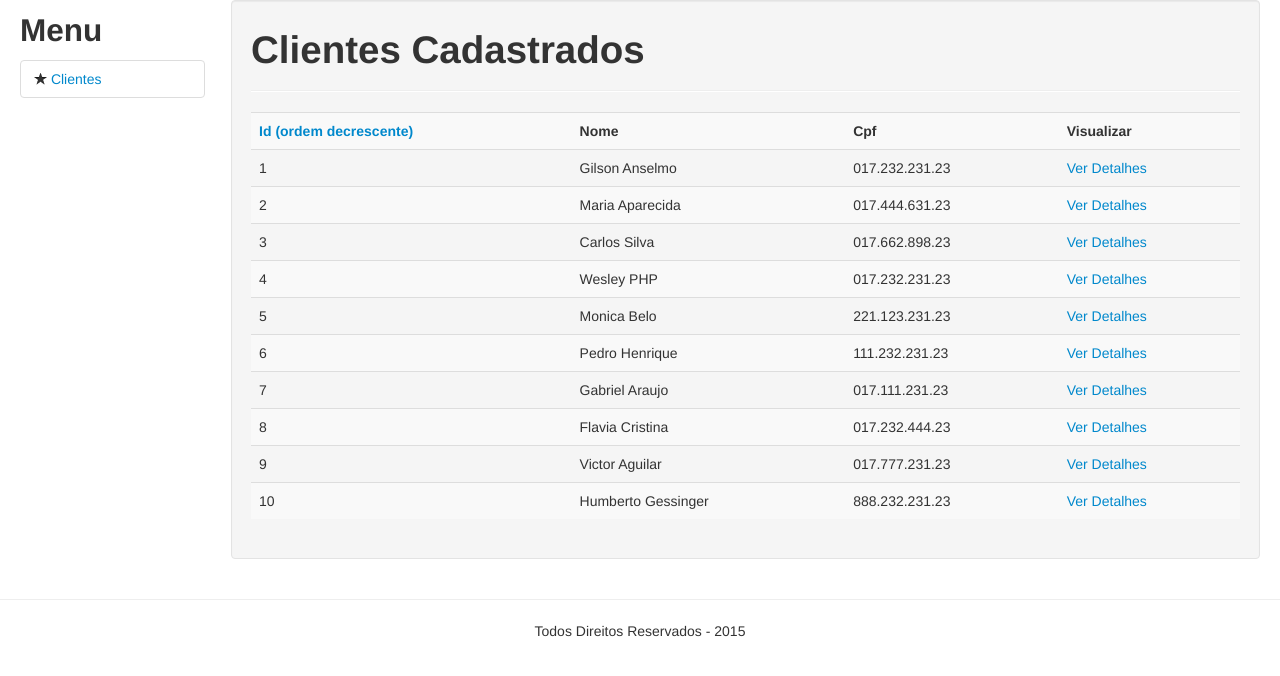
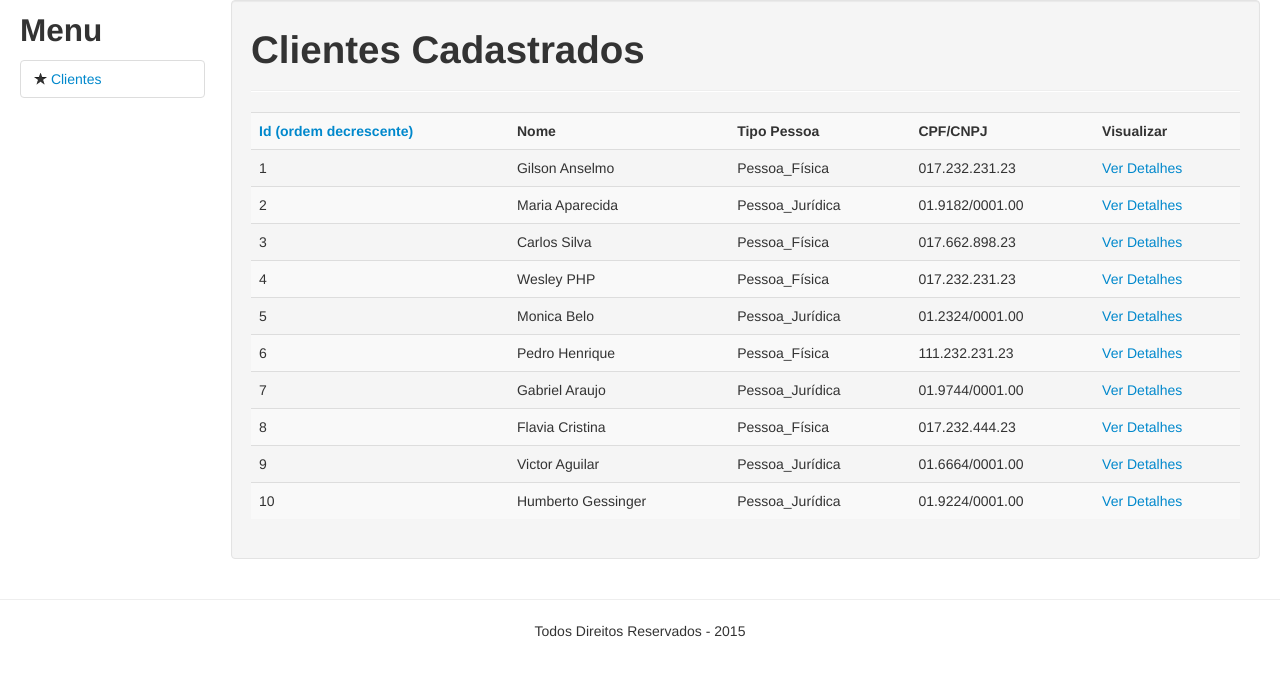
Before and after one commit to gilsonDNA/phpPOO, a PHP site: page /listClientes.php?ordem=1 in a window 1280 px wide. Shown: the part 82-758 px from the top of the page. Run offline with PHP 8.4, Linux system fonts and the light colour scheme; some libraries are stand-ins or nearby versions.

Commit message:
Interfaces Pessoa Fisica e Pessoa Jurica

```diff
--- a/admin/cliente/clienteDAO.php
+++ /dev/null
@@ -1,21 +0,0 @@
-<?php
-    include "Cliente.php";
-
-    //metodo que cria um array de clientes, gerando dados fictícios para o mesmo
-    function getListClientes()
-    {
-
-        $arrayClientes = array();
-        $arrayClientes[0] = new Cliente(1, "Gilson Anselmo", "017.232.231.23");
-        $arrayClientes[1] = new Cliente(2, "Maria Aparecida", "017.444.631.23");
-        $arrayClientes[2] = new Cliente(3, "Carlos Silva", "017.662.898.23");
-        $arrayClientes[3] = new Cliente(4, "Wesley PHP", "017.232.231.23");
-        $arrayClientes[4] = new Cliente(5, "Monica Belo", "221.123.231.23");
-        $arrayClientes[5] = new Cliente(6, "Pedro Henrique", "111.232.231.23");
-        $arrayClientes[6] = new Cliente(7, "Gabriel Araujo", "017.111.231.23");
-        $arrayClientes[7] = new Cliente(8, "Flavia Cristina", "017.232.444.23");
-        $arrayClientes[8] = new Cliente(9, "Victor Aguilar", "017.777.231.23");
-        $arrayClientes[9] = new Cliente(10, "Humberto Gessinger", "888.232.231.23");
-
-        return $arrayClientes;
-    }
--- a/index.php
+++ b/index.php
@@ -1,6 +1,6 @@
 <?php include_once("./pages/layout/header_padrao.php"); ?>
 
-<?php include __DIR__ . "/admin/cliente/clienteDAO.php"; ?>
+<?php include __DIR__ . "/src/cliente/clienteDAO.php"; ?>
 
 <?php include_once("./pages/layout/menu.php"); ?>
 
--- a/listClientes.php
+++ b/listClientes.php
@@ -1,7 +1,7 @@
 <!-- ESTE ARQUIVO LISTA TODOS OS CLIENTES DO ARRAY -->
 <?php
     include_once("./pages/layout/header_padrao.php");
-    include __DIR__ . "/admin/cliente/clienteDAO.php";
+    include __DIR__ . "/src/cliente/clienteDAO.php";
     include_once("./pages/layout/menu.php");
 ?>
 
@@ -30,7 +30,8 @@
                     <td><b><a href="listClientes.php?ordem=1" title="Clique para ordernar">Id (ordem crescente) </a></b></td>
                 <?php endif; ?>
                 <td><b>Nome</b></td>
-                <td><b>Cpf</b></td>
+                <td><b>Tipo Pessoa</b></td>
+                <td><b>CPF/CNPJ</b></td>
                 <td><b>Visualizar</b></td>
             </tr>
 
@@ -52,7 +53,8 @@
                     echo "<tr>";
                     echo "<td>" . $cliente->getId() . "</td>";
                     echo "<td>" . $cliente->getNome() . "</td>";
-                    echo "<td>" . $cliente->getCpf() . "</td>";
+                    echo "<td>". $cliente->returnTipoPessoa()."</td>";
+                    echo "<td>". $cliente->returnDoc() ."</td>";
                     echo "<td>";
                     echo "<a href='detalheCliente.php?key=" . $cliente->getId() . "' title='clique para acessar'>Ver Detalhes</a></td>";
                     echo "</td></tr>";
--- a/admin/cliente/Cliente.php
+++ b/src/cliente/Cliente.php
@@ -1,36 +1,61 @@
 <?php
+
+
 
 class Cliente {
 
     private $id;
     private $nome;
     private $email;
-    private $cpf;
     private $endereco;
+    private $tipoPessoa;
 
 
-    function __construct($id, $nome, $cpf)
+    function __construct($id, $nome, $tipoPessoa)
     {
         $this->id = $id;
         $this->nome = $nome;
-        $this->cpf = $cpf;
+        $this->tipoPessoa = $tipoPessoa;
+
     }
-
 
     /**
      * @return mixed
      */
-    public function getCpf()
+    public function getTipoPessoa()
     {
-        return $this->cpf;
+        return $this->tipoPessoa;
     }
 
     /**
-     * @param mixed $cpf
+     * @param mixed $tipoPessoa
      */
-    public function setCpf($cpf)
+    public function setTipoPessoa($tipoPessoa)
     {
-        $this->cpf = $cpf;
+        $this->tipoPessoa = $tipoPessoa;
+    }
+
+
+
+    public function returnTipoPessoa()
+    {
+
+        if($this->tipoPessoa instanceof PessoaFisica)
+        {
+            return "Pessoa_Física";
+        }else{
+            return "Pessoa_Jurídica";
+        }
+    }
+
+    public function returnDoc()
+    {
+        if($this->tipoPessoa instanceof PessoaFisica)
+        {
+            return $this->tipoPessoa->getCpf();
+        }else{
+            return $this->tipoPessoa->getCnpj();
+        }
     }
 
     /**
--- /dev/null
+++ b/src/cliente/ClienteVip.php
@@ -0,0 +1,10 @@
+<?php
+
+
+interface ClienteVip
+{
+
+    public function setGrau($quantEstrelas);
+    public function verificaTipoPessoa();
+
+}
--- /dev/null
+++ b/src/cliente/EnderecoCobranca.php
@@ -0,0 +1,7 @@
+<?php
+
+
+interface EnderecoCobranca {
+
+    public function addEnderecoCobranca($enderecoCobranca);
+}
--- /dev/null
+++ b/src/cliente/PessoaFisica.php
@@ -0,0 +1,96 @@
+<?php
+include_once "ClienteVip.php";
+include_once "EnderecoCobranca.php";
+
+class PessoaFisica implements ClienteVip, EnderecoCobranca
+{
+
+    private $cpf;
+    private $estrelas;
+    private $enderecoCobranca;
+
+
+    /**
+     * metodo Construtor
+     * @param $cpf
+     */
+    function __construct($cpf)
+    {
+        $this->cpf = $cpf;
+        $this->estrelas = 0;
+    }
+
+
+
+
+
+    public function setGrau($quantEstrelas)
+    {
+        $this->estrelas = $quantEstrelas;
+    }
+
+    public function verificaTipoPessoa()
+    {
+        return "Pessoa Física";
+
+    }
+
+
+    public function addEnderecoCobranca($enderecoCobranca)
+    {
+        $this->enderecoCobranca = $enderecoCobranca;
+    }
+
+
+
+    /**
+     * @return mixed
+     */
+    public function getCpf()
+    {
+        return $this->cpf;
+    }
+
+    /**
+     * @param mixed $cpf
+     */
+    public function setCpf($cpf)
+    {
+        $this->cpf = $cpf;
+    }
+
+    /**
+     * @return mixed
+     */
+    public function getEstrelas()
+    {
+        return $this->estrelas;
+    }
+
+    /**
+     * @param mixed $estrelas
+     */
+    public function setEstrelas($estrelas)
+    {
+        $this->estrelas = $estrelas;
+    }
+
+    /**
+     * @return mixed
+     */
+    public function getEnderecoCobranca()
+    {
+        return $this->enderecoCobranca;
+    }
+
+    /**
+     * @param mixed $enderecoCobranca
+     */
+    public function setEnderecoCobranca($enderecoCobranca)
+    {
+        $this->enderecoCobranca = $enderecoCobranca;
+    }
+
+
+
+}
--- /dev/null
+++ b/src/cliente/PessoaJuridica.php
@@ -0,0 +1,93 @@
+<?php
+include_once "ClienteVip.php";
+include_once "EnderecoCobranca.php";
+
+class PessoaJuridica implements ClienteVip, EnderecoCobranca
+{
+
+    private $cnpj;
+    private $estrelas;
+    private $enderecoCobranca;
+
+
+
+    function __construct($cnpj)
+    {
+
+        $this->cnpj = $cnpj;
+        $this->estrelas = 0;
+    }
+
+
+
+    public function setGrau($quantEstrelas)
+    {
+        $this->estrelas = $quantEstrelas;
+    }
+
+    public function verificaTipoPessoa()
+    {
+        return "Pessoa Jurídica";
+
+    }
+
+
+    public function addEnderecoCobranca($enderecoCobranca)
+    {
+        $this->enderecoCobranca = $enderecoCobranca;
+    }
+
+
+
+    /**
+     * @return mixed
+     */
+    public function getCnpj()
+    {
+        return $this->cnpj;
+    }
+
+    /**
+     * @param mixed $cnpj
+     */
+    public function setCnpj($cnpj)
+    {
+        $this->cnpj = $cnpj;
+    }
+
+    /**
+     * @return mixed
+     */
+    public function getEstrelas()
+    {
+        return $this->estrelas;
+    }
+
+    /**
+     * @param mixed $estrelas
+     */
+    public function setEstrelas($estrelas)
+    {
+        $this->estrelas = $estrelas;
+    }
+
+    /**
+     * @return mixed
+     */
+    public function getEnderecoCobranca()
+    {
+        return $this->enderecoCobranca;
+    }
+
+    /**
+     * @param mixed $enderecoCobranca
+     */
+    public function setEnderecoCobranca($enderecoCobranca)
+    {
+        $this->enderecoCobranca = $enderecoCobranca;
+    }
+
+
+
+
+}
--- /dev/null
+++ b/src/cliente/clienteDAO.php
@@ -0,0 +1,24 @@
+<?php
+    include  "Cliente.php";
+    include "PessoaFisica.php";
+    include "PessoaJuridica.php";
+
+
+    //metodo que cria um array de clientes, gerando dados fictícios para o mesmo
+    function getListClientes()
+    {
+
+        $arrayClientes = array();
+        $arrayClientes[0] = new Cliente(1, "Gilson Anselmo", new PessoaFisica("017.232.231.23"));
+        $arrayClientes[1] = new Cliente(2, "Maria Aparecida", new PessoaJuridica("01.9182/0001.00"));
+        $arrayClientes[2] = new Cliente(3, "Carlos Silva", new PessoaFisica("017.662.898.23"));
+        $arrayClientes[3] = new Cliente(4, "Wesley PHP", new PessoaFisica("017.232.231.23"));
+        $arrayClientes[4] = new Cliente(5, "Monica Belo", new PessoaJuridica("01.2324/0001.00"));
+        $arrayClientes[5] = new Cliente(6, "Pedro Henrique", new PessoaFisica("111.232.231.23"));
+        $arrayClientes[6] = new Cliente(7, "Gabriel Araujo", new PessoaJuridica("01.9744/0001.00"));
+        $arrayClientes[7] = new Cliente(8, "Flavia Cristina", new PessoaFisica("017.232.444.23"));
+        $arrayClientes[8] = new Cliente(9, "Victor Aguilar", new PessoaJuridica("01.6664/0001.00"));
+        $arrayClientes[9] = new Cliente(10, "Humberto Gessinger", new PessoaJuridica("01.9224/0001.00"));
+
+        return $arrayClientes;
+    }
```
Also changed, not shown: detalheCliente.php (+20 -8 lines).
